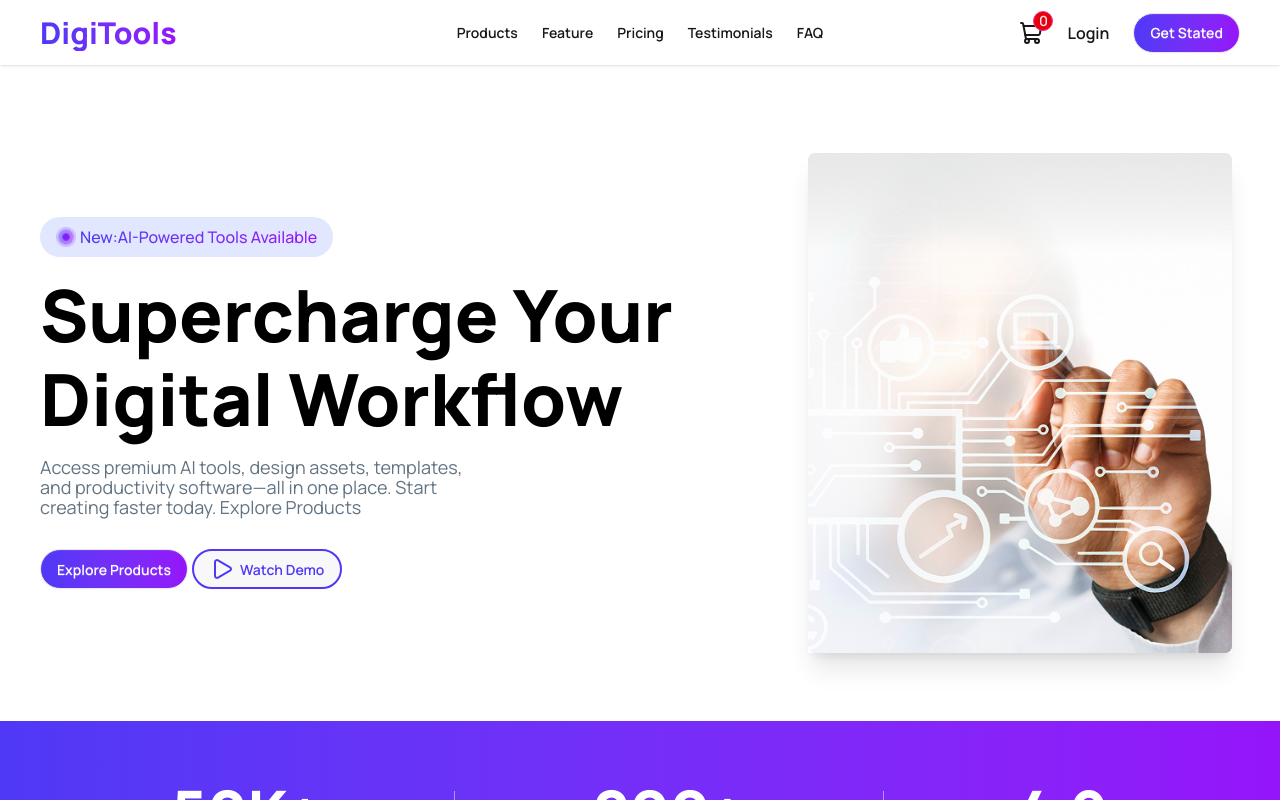
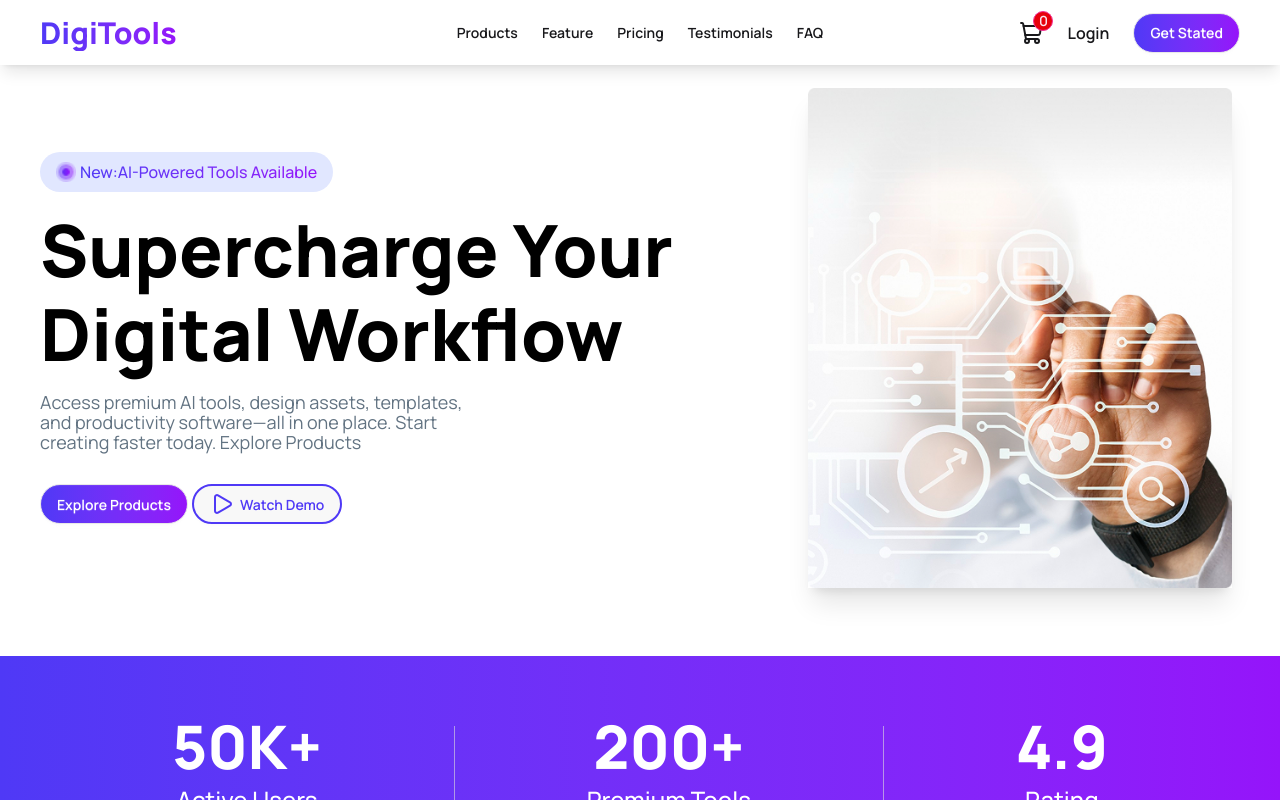
Before and after one commit to md-siam-kazi-dev/DigiTools-Platform, a React (Vite) app: page / in a window 1280 px wide. Shown: the top 800 px of the page. Built offline with nearby package versions, Linux system fonts and the light colour scheme.

Commit message:
navbar fixed done

```diff
--- a/src/component/NavBar/NavBar.jsx
+++ b/src/component/NavBar/NavBar.jsx
@@ -3,7 +3,7 @@ import { ShoppingCart } from "lucide-react";
 const NavBar = ({cartData}) => {
   return (
     <>
-      <div className="navbar bg-base-100 shadow-sm">
+      <div className="navbar fixed top-0 z-20 bg-base-100 shadow-lg">
         <div className="flex justify-between container-div">
           <div className="navbar-start">
           <div className="dropdown">
```
